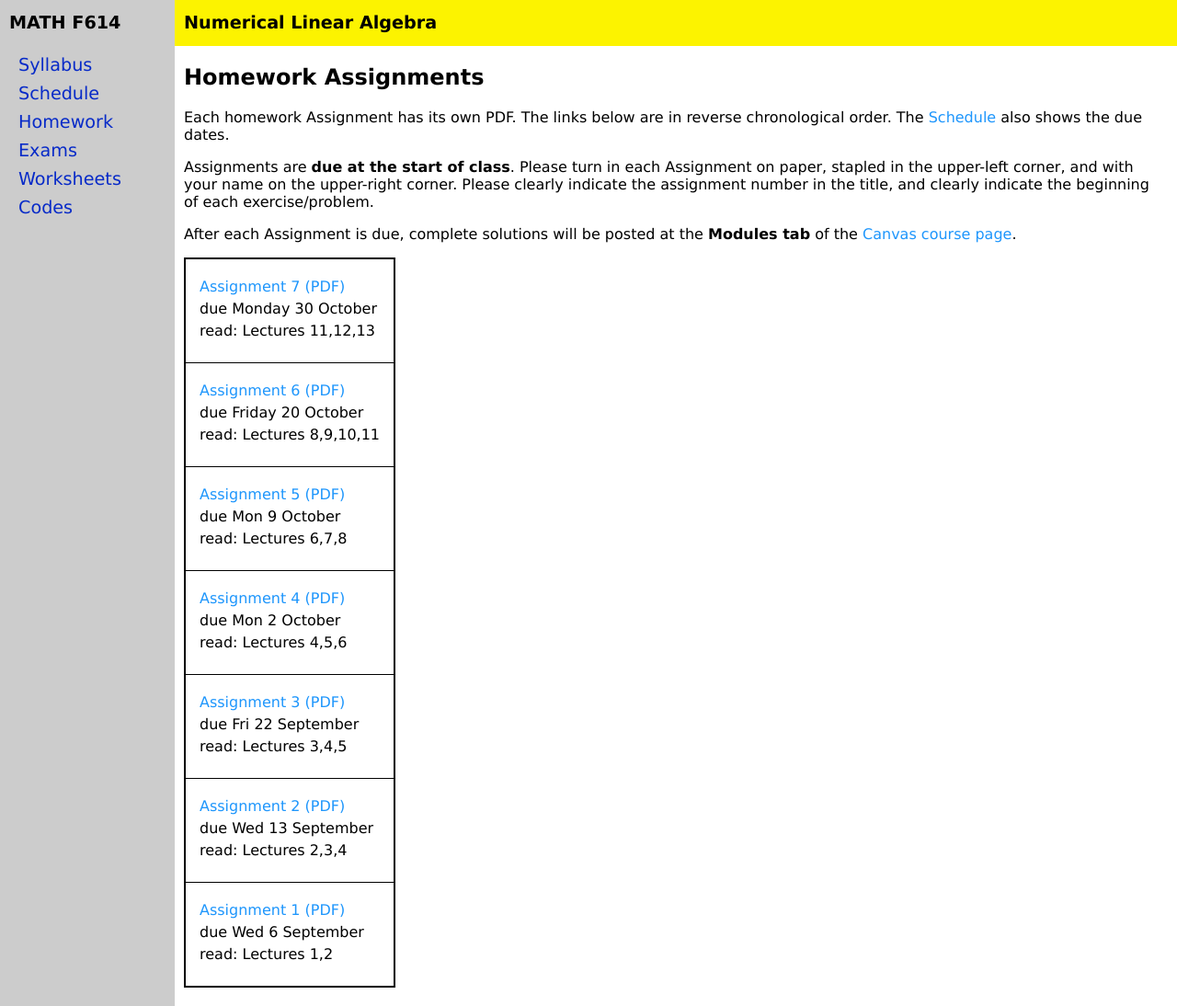
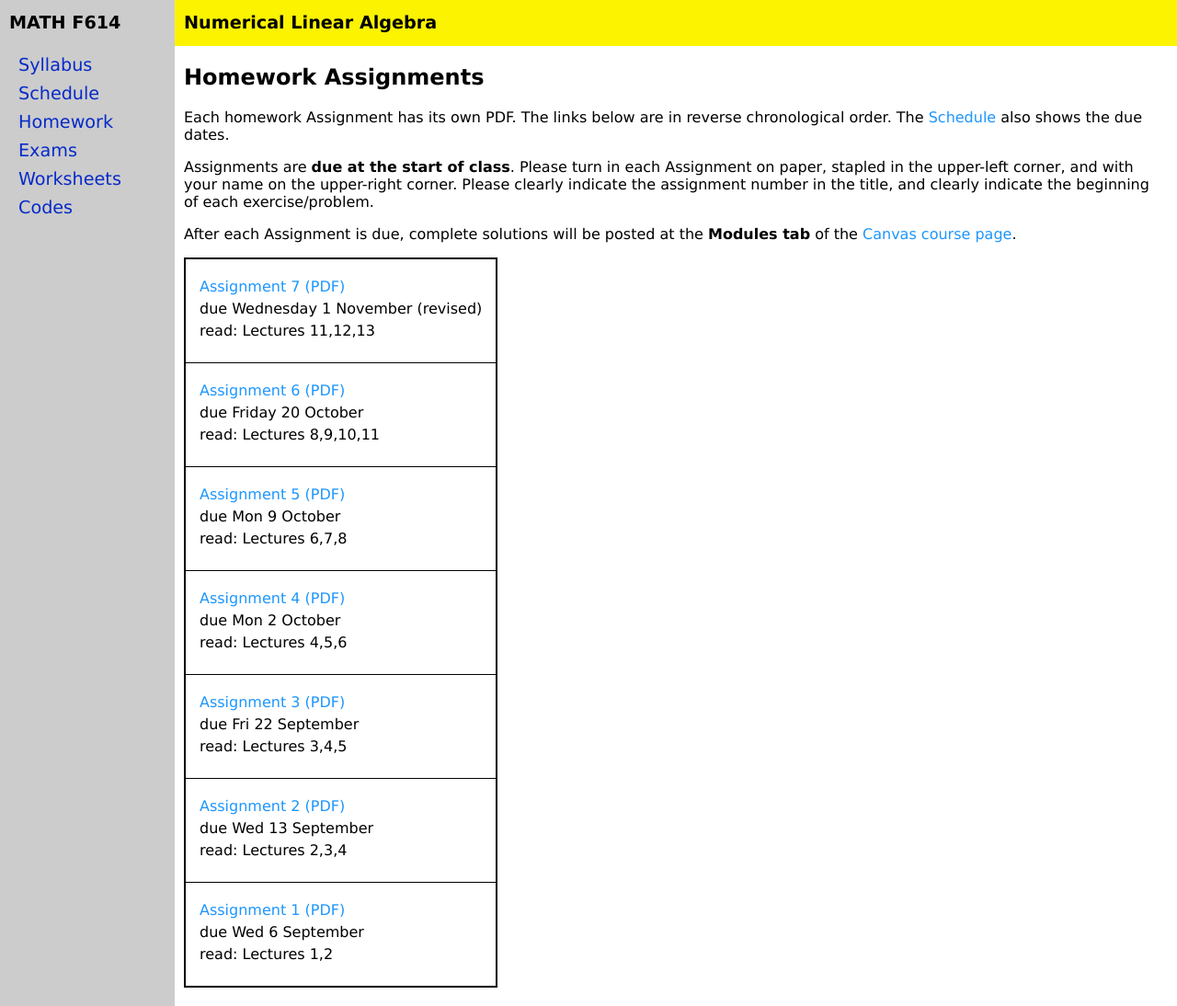
Before and after one commit to bueler/nla, a Jekyll site: the page built from homework.md, in a window 1280 px wide and 1094 px high. Shown: the whole window at 92% size. Built offline with Jekyll 4.4.1, drawn with Linux system fonts in a browser that asks for light colours.

Commit message:
push back Assignment 7

```diff
--- a/_data/homework.yml
+++ b/_data/homework.yml
@@ -2,7 +2,7 @@ semester: Fall 2023
 home: assets/homework/F23
 homework:
 - name: Assignment 7
-  due: Monday 30 October
+  due: Wednesday 1 November (revised)
   blank: A7.pdf
   sections: Lectures 11,12,13
 - name: Assignment 6
```
Also changed, not shown: 4 other files.
